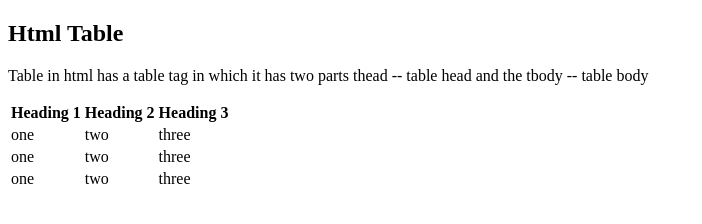
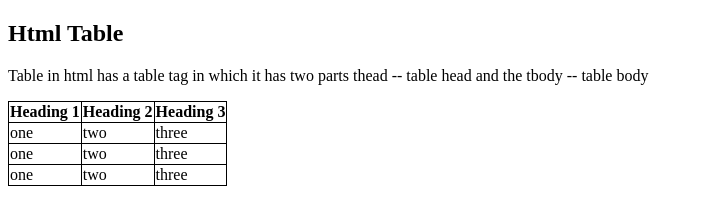
Before and after one commit to karishma1521success/WebDev-Learning, a plain HTML site: page table/index.html in a window 1280 px wide. Shown: the whole page, without its empty margins (0-702 px from the left). Drawn offline with Linux system fonts and the light colour scheme.

Commit message:
table, border, border-collapse:collapse

```diff
--- a/table/index.html
+++ b/table/index.html
@@ -5,6 +5,15 @@
     <meta http-equiv="X-UA-Compatible" content="IE=edge">
     <meta name="viewport" content="width=device-width, initial-scale=1.0">
     <title>Table</title>
+    <style>
+        /* To give the border to all the cells */
+        td,th{
+            border: 1px solid black;
+        }
+        table{
+            border-collapse: collapse;
+        }
+    </style>
 </head>
 <body>
     <h2>Html Table</h2>
```
Also changed, not shown: form/index.html (added).
